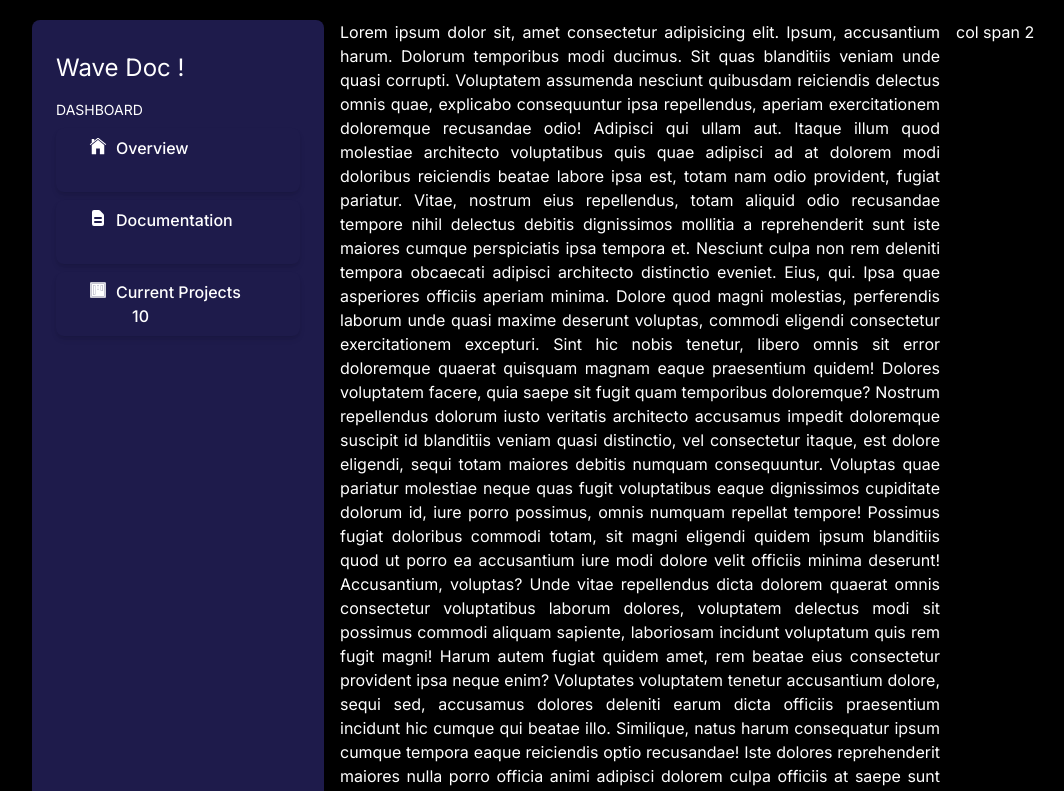
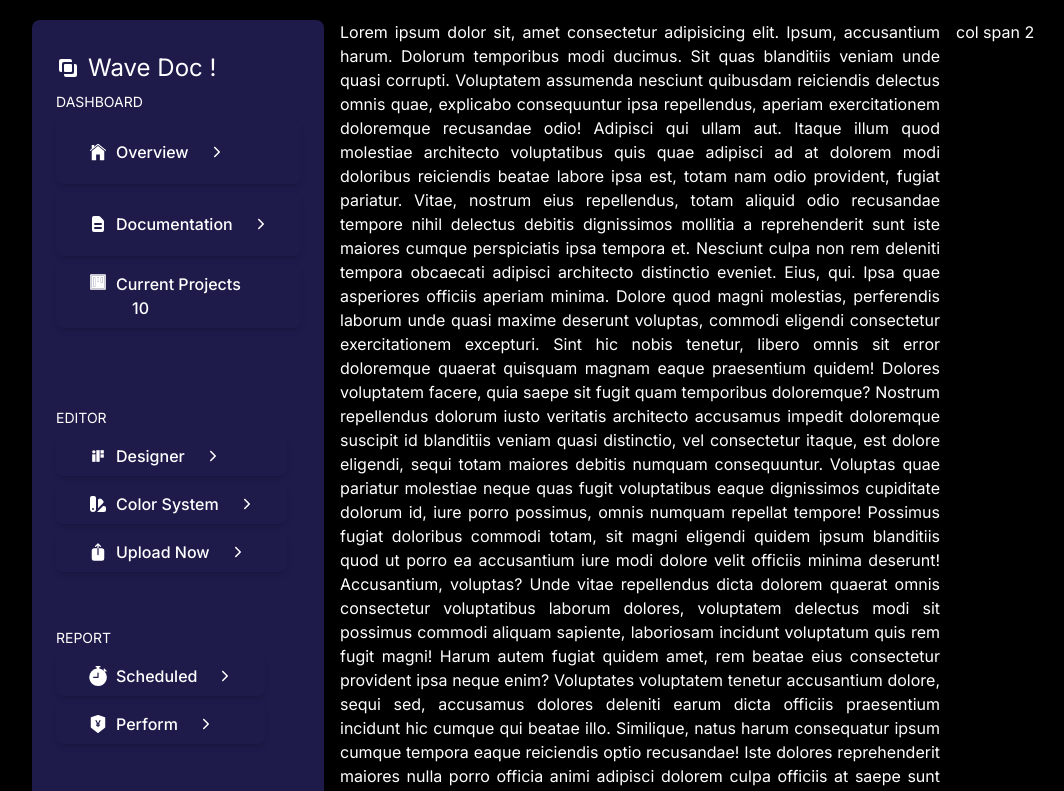
Before and after one commit to minhazpro3/blogger-client, a Next.js app: page /docs in a window 1280 px wide. Shown: the top 791 px of the page, without its empty margins (0-1064 px from the left). Built offline with nearby package versions, Linux system fonts and the light colour scheme.

Commit message:
styled done sedebar section

```diff
--- a/src/components/docs/Title_sidebar.tsx
+++ b/src/components/docs/Title_sidebar.tsx
@@ -2,25 +2,36 @@ import React from 'react'
 import { HiDocumentText } from "react-icons/hi";
 import { IoIosHome } from "react-icons/io";
 import { AiTwotoneProject } from "react-icons/ai";
+import { CgIfDesign } from "react-icons/cg";
+import { BiUnite } from "react-icons/bi";
+import { HiColorSwatch } from "react-icons/hi";
+import { HiArrowUpOnSquare } from "react-icons/hi2";
+import { BsStopwatchFill } from "react-icons/bs";
+import { AiFillPropertySafety } from "react-icons/ai";
+import { AiFillSetting } from "react-icons/ai";
+import { IoIosArrowForward } from "react-icons/io";
 
 const Title_sidebar = () => {
     return (
         <div className='my-8'>
-            <h2 className='text-2xl'>Wave Doc !</h2>
-           <div className='my-4'>
+            <h2 className='text-2xl flex items-center my-2'> <span className='mr-2'><BiUnite/> </span> Wave Doc !</h2>
+            {/* dashboard section */}
+           <div className='my-2'>
             <h3 className='text-sm my-2 uppercase'>Dashboard</h3>
             <div className='grid grid-rows-4 gap-2 justify-start'>
-                <ul className='text-white flex gap-2 justify-start hover:bg-gray-700 active:bg-gray-700 bg-indigo-950   w-50 px-8  hover:cursor-pointer py-2 rounded-lg shadow-md '>
+                <ul className='text-white flex gap-2 justify-start items-center hover:bg-gray-700 active:bg-gray-700 bg-indigo-950   w-50 px-8  hover:cursor-pointer py-2 rounded-lg shadow-md '>
                     <span className='text-xl'>
                         <IoIosHome />
                     </span>
                     <h4 className='font-medium text-base'>Overview</h4>
+                    <span className='text-base ml-3'><IoIosArrowForward/></span>
                 </ul>
-                <ul className='text-white flex gap-2 justify-start hover:bg-gray-700 active:bg-gray-700 bg-indigo-950   w-50 px-8  hover:cursor-pointer py-2 rounded-lg shadow-md '>
+                <ul className='text-white flex gap-2 justify-start items-center hover:bg-gray-700 active:bg-gray-700 bg-indigo-950   w-50 px-8  hover:cursor-pointer py-2 rounded-lg shadow-md '>
                     <span className='text-xl'>
                         <HiDocumentText />
                     </span>
                     <h4 className='font-medium text-base'>Documentation</h4>
+                    <span className='text-base ml-3'><IoIosArrowForward/></span>
                 </ul>
                 <ul className='text-white flex gap-2 justify-start hover:bg-gray-700 active:bg-gray-700 bg-indigo-950   w-50 px-8  hover:cursor-pointer py-2 rounded-lg shadow-md '>
                     <span className='text-xl'>
@@ -30,6 +41,61 @@ const Title_sidebar = () => {
                 </ul>
             </div>
             </div>
+            {/* Editor section */}
+           <div className='my-2'>
+            <h3 className='text-sm my-2 uppercase'>Editor</h3>
+            <div className='grid grid-rows-4 gap-2 justify-start'>
+                <ul className='text-white flex gap-2 justify-start items-center hover:bg-gray-700 active:bg-gray-700 bg-indigo-950   w-50 px-8  hover:cursor-pointer py-2 rounded-lg shadow-md '>
+                    <span className='text-xl'>
+                        <CgIfDesign />
+                    </span>
+                    <h4 className='font-medium text-base'>Designer</h4>
+                    <span className='text-base ml-3'><IoIosArrowForward/></span>
+                </ul>
+                <ul className='text-white flex gap-2 justify-start items-center hover:bg-gray-700 active:bg-gray-700 bg-indigo-950   w-50 px-8  hover:cursor-pointer py-2 rounded-lg shadow-md '>
+                    <span className='text-xl'>
+                        <HiColorSwatch />
+                    </span>
+                    <h4 className='font-medium text-base'>Color System</h4>
+                    <span className='text-base ml-3'><IoIosArrowForward/></span>
+                </ul>
+                <ul className='text-white flex gap-2 justify-start items-center hover:bg-gray-700 active:bg-gray-700 bg-indigo-950   w-50 px-8  hover:cursor-pointer py-2 rounded-lg shadow-md '>
+                    <span className='text-xl'>
+                        <HiArrowUpOnSquare />
+                    </span>
+                    <h4 className='font-medium text-base'>Upload Now  </h4>
+                    <span className='text-base ml-3'><IoIosArrowForward/></span>
+                </ul>
+            </div>
+            </div>
+            {/* report section */}
+           <div className='my-2'>
+            <h3 className='text-sm my-2 uppercase'>Report</h3>
+            <div className='grid grid-rows-4 gap-2 justify-start'>
+                <ul className='text-white flex gap-2 justify-start items-center hover:bg-gray-700 active:bg-gray-700 bg-indigo-950   w-50 px-8  hover:cursor-pointer py-2 rounded-lg shadow-md '>
+                    <span className='text-xl'>
+                        <BsStopwatchFill />
+                    </span>
+                    <h4 className='font-medium text-base'>Scheduled  </h4>
+                    <span className='text-base ml-3'><IoIosArrowForward/></span>
+                </ul>
+                <ul className='text-white flex gap-2 justify-start items-center hover:bg-gray-700 active:bg-gray-700 bg-indigo-950   w-50 px-8  hover:cursor-pointer py-2 rounded-lg shadow-md '>
+                    <span className='text-xl'>
+                        <AiFillPropertySafety />
+                    </span>
+                    <h4 className='font-medium text-base'>Perform  </h4>
+                    <span className='text-base ml-3'><IoIosArrowForward/></span>
+                </ul>
+
+            </div>
+            </div>
+
+            {/* setting button */}
+            <button className='text-white flex gap-2 justify-start items-center bg-gray-700 active:bg-gray-700     w-50 px-8  hover:cursor-pointer py-2 rounded-lg shadow-md '>
+            <span className='mr-2 text-xl'><AiFillSetting/></span>
+             Settings   <span className='text-base ml-3'><IoIosArrowForward/></span></button>
+
+
         </div>
     )
 }
```
